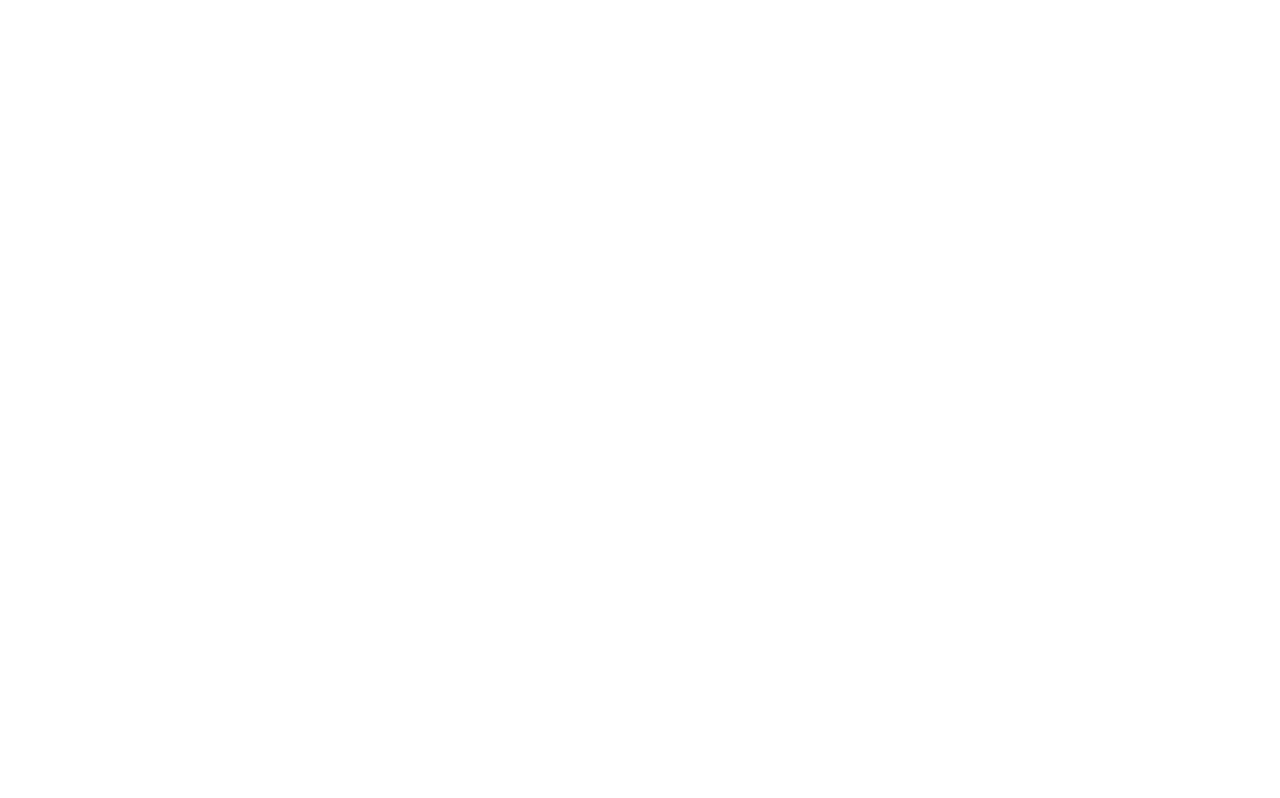
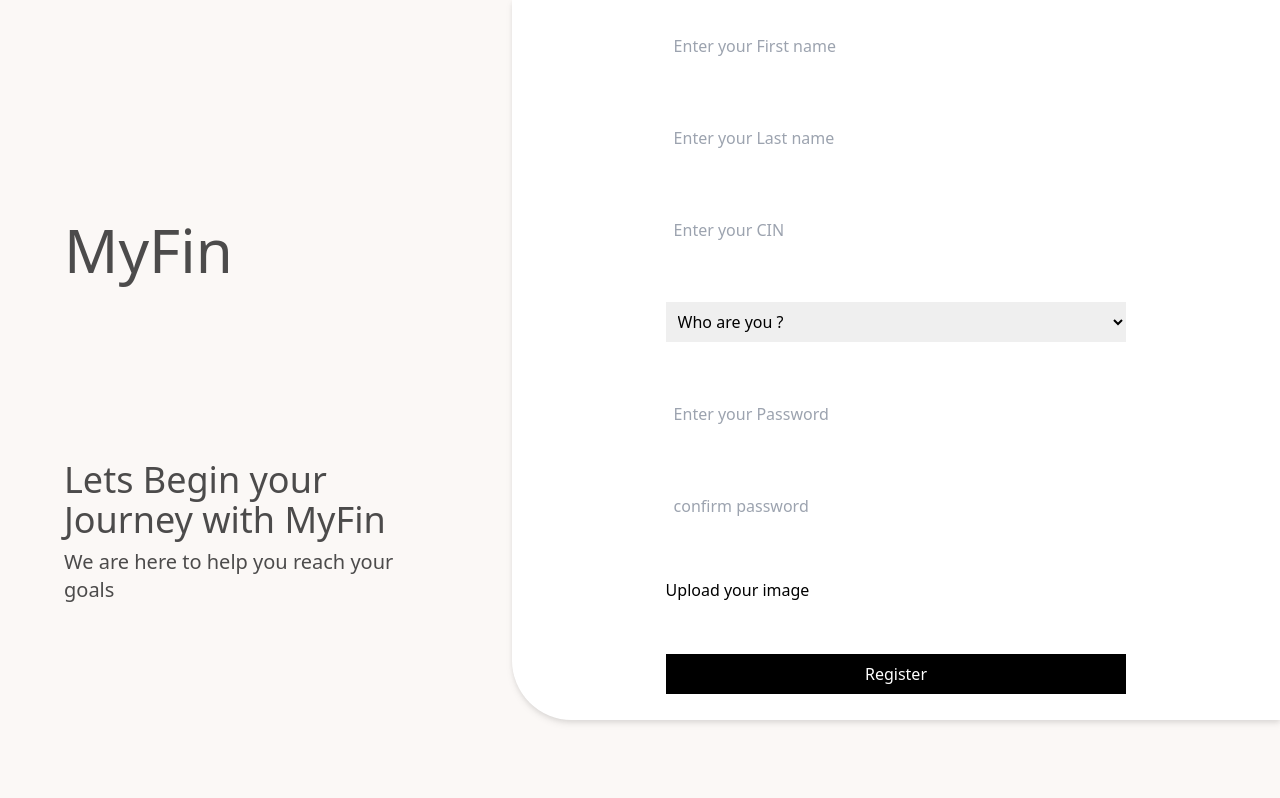
Before and after one commit to mouadHILLALI/MyFin, a React (Vite) app in the folder front-end/: page /register in a window 1280 px wide. Before the commit this address had no page. Shown: the top 798 px of the page. Built offline with nearby package versions, Linux system fonts and the light colour scheme.

Commit message:
register page

```diff
--- /dev/null
+++ b/front-end/components/Register.jsx
@@ -0,0 +1,79 @@
+const Register = () => {
+  return (
+    <>
+      <section className="flex h-[100vh] bg-[#FBF8F6] overflow-x-hidden justify-between">
+        <div className="flex flex-col w-[30%] h-[50%] justify-around m-auto">
+          <div className="h-[50%]">
+            <h1 className="text-6xl text-[#4C4B4B]">MyFin</h1>
+          </div>
+          <div className="h-[30%] text-[#4C4B4B] flex flex-col gap-2">
+            <h2 className="text-4xl">Lets Begin your Journey with MyFin</h2>
+            <p className="text-xl">We are here to help you reach your goals</p>
+          </div>
+        </div>
+        <div className="bg-white rounded-l-[60px] rounded-t-[0px] flex flex-col h-[90%]  w-[60%]  drop-shadow-md">
+          <form
+            action=""
+            className="flex flex-col w-[60%] h-[90vh] m-auto justify-around"
+          >
+            <input
+              className="border-1 border-black rounded-lg  p-2"
+              type="text"
+              name="first_name"
+              placeholder="Enter your First name"
+            />
+            <input
+              className="border-1 border-black p-2"
+              type="text"
+              name="family_name"
+              placeholder="Enter your Last name"
+            />
+            <input
+              className="border-1 border-black p-2"
+              type="text"
+              name="cin"
+              placeholder="Enter your CIN"
+            />
+            <select className="border-1 border-black p-2" name="role">
+              <option selected disabled hidden>
+                Who are you ?
+              </option>
+              <option
+                className="border-1 border-black rounded-lg"
+                value="FundRaiser"
+              >
+                FundRaiser
+              </option>
+              <option
+                className="border-1 border-black rounded-lg"
+                value="Investor"
+              >
+                Investor
+              </option>
+            </select>
+            <input
+              className="border-1 border-black rounded-lg p-2"
+              type="password"
+              placeholder="Enter your Password"
+              name="password"
+            />
+            <input
+              className="border-1 border-black rounded-lg p-2"
+              type="password"
+              placeholder="confirm password"
+            />
+            <div className=" ">
+            <label className="text-center" htmlFor="image">Upload your image</label>
+            <input className="hidden" type="file" name="image" id="image"/>
+            </div>
+            <button type="submit" className="p-2 bg-black text-white">
+              Register
+            </button>
+          </form>
+        </div>
+      </section>
+    </>
+  );
+};
+
+export default Register;
--- a/front-end/package.json
+++ b/front-end/package.json
@@ -11,7 +11,8 @@
   },
   "dependencies": {
     "react": "^18.2.0",
-    "react-dom": "^18.2.0"
+    "react-dom": "^18.2.0",
+    "react-router-dom": "^6.22.3"
   },
   "devDependencies": {
     "@types/react": "^18.2.66",
--- /dev/null
+++ b/front-end/pages/Register.jsx
@@ -0,0 +1,14 @@
+import Register from "../components/Register";
+import Footer from "../components/footer";
+const SignUp = () => {
+
+return (
+    <>
+    <Register/>
+    <Footer/>
+    </>
+)
+
+};
+
+export default SignUp;
--- a/front-end/src/App.jsx
+++ b/front-end/src/App.jsx
@@ -1,4 +1,5 @@
 import Home from "../pages/home";
+import SignUp from "../pages/Register";
 import ReactDOM from "react-dom/client";
 import { BrowserRouter, Routes, Route } from "react-router-dom";
 function App(){
@@ -6,6 +7,7 @@
         <BrowserRouter>
           <Routes>
               <Route index element={<Home />} />
+              <Route path="/register" element={<SignUp />} />
           </Routes>
         </BrowserRouter>
       );
```
Also changed, not shown: 1 other file (tests, documents, lock files or other folders).
